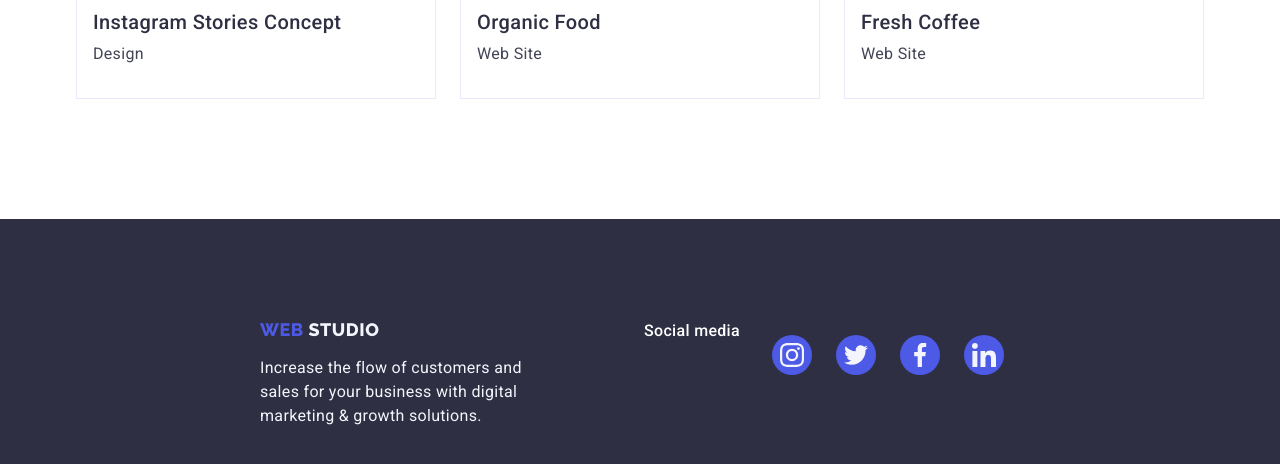
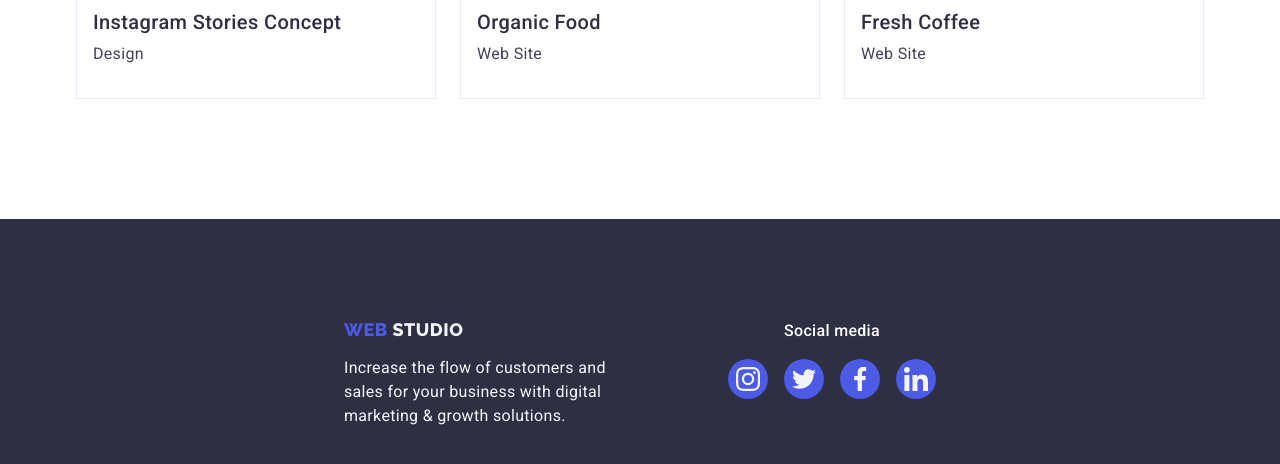
Before and after one commit to AnastasiiaChikunova/goit-markup-hw-04, a plain HTML site: page portfolio.html in a window 1280 px wide. Shown: the part 1551-2015 px from the top of the page. Drawn offline with nearby package versions, Linux system fonts and the light colour scheme.

Commit message:
change2000

```diff
--- a/css/styles.css
+++ b/css/styles.css
@@ -191,9 +191,9 @@ img {
   background-repeat: no-repeat;
   background-position: center;
   background-size: cover;
-  max-width: 1400px;
-  margin-left: auto;
+   margin-left: auto;
   margin-right: auto;
+  max-width: 1440px;
 }
 
 .hero-name {
@@ -396,6 +396,7 @@ color:var(--customers-color);
 }
 .social-subtitle{
   color: var(--background-color-site);
+  margin-bottom: 16px;
 }
 .social-link-footer:hover,
 .social-link-footer:focus{
@@ -404,8 +405,15 @@ color:var(--customers-color);
 
 .social-container{
   display: flex;
+  flex-wrap: wrap;
   justify-content: center;
-  gap: 16px;
+  width: 208px;
+
+  }
+  .menu-socisl-footer{
+    gap: 16px;
+    margin-top: auto;
+    margin-bottom: auto;
   }
   .description-social{
 font-weight: 500;
@@ -414,7 +422,7 @@ line-height: 1.5;
 letter-spacing: 0.02em;
 color: var(--background-color-site);
 margin-bottom: 16px;
-
+text-align: center;
   }
 
 .footer-container{
@@ -484,8 +492,8 @@ margin-bottom: 16px;
 .portfolio-link{
   display: block;
 }
-.portfolio-link :hover,
-.portfolio-link :focus{
+.portfolio-link:hover,
+.portfolio-link:focus{
   box-shadow: 0px 1px 6px rgba(46, 47, 66, 0.08),
     0px 1px 1px rgba(46, 47, 66, 0.16), 0px 2px 1px rgba(46, 47, 66, 0.08);
 }
```
